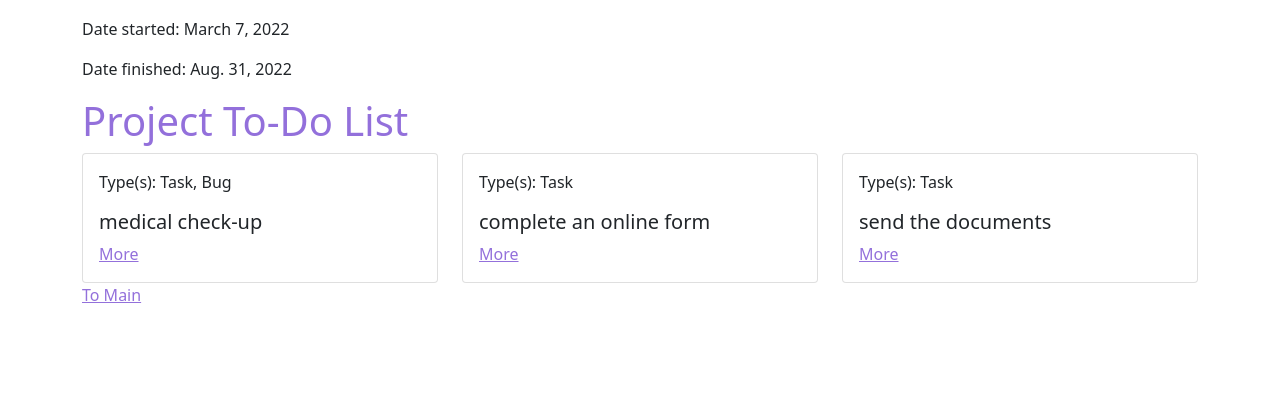
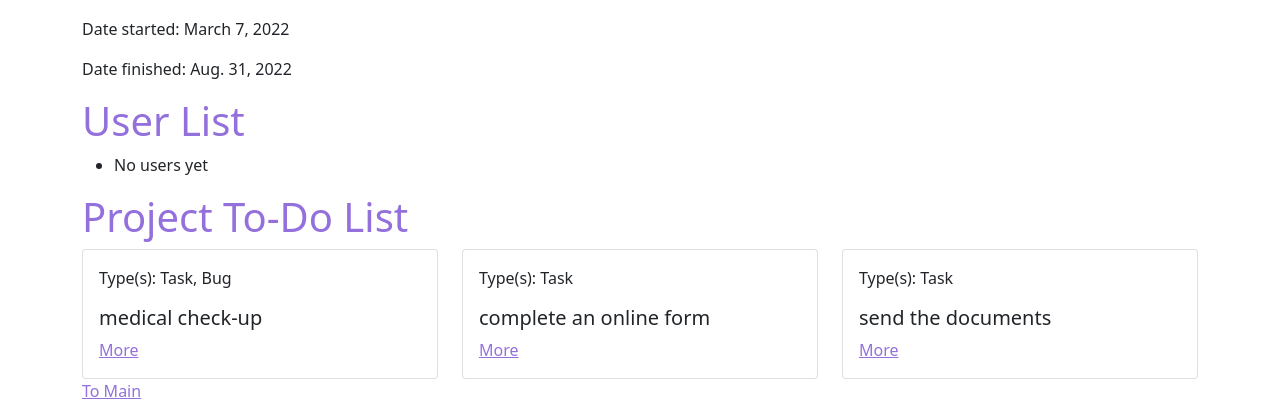
Before and after one commit to begimaibb/homework-45, a Django app: page /project/1/ in a window 1280 px wide. Shown: the part 119-536 px from the top of the page. Run offline with Django 4.2, Linux system fonts and the light colour scheme; data comes from the database, SQL or seed files in the repository; parts of the project's set-up code (start-up, migrations or seed data) failed here and were passed over.

Commit message:
created a separate view for for users

```diff
--- a/requirements.txt
+++ b/requirements.txt
@@ -1,3 +1,4 @@
 asgiref==3.5.2
 Django==4.0.5
+Pillow==9.2.0
 sqlparse==0.4.2
--- a/source/source/urls.py
+++ b/source/source/urls.py
@@ -15,9 +15,13 @@ Including another URLconf
 """
 from django.contrib import admin
 from django.urls import path, include
+from django.conf.urls.static import static
+from django.conf import settings
+
 
 urlpatterns = [
     path('admin/', admin.site.urls),
     path('', include("webapp.urls")),
     path('accounts/', include("accounts.urls"))
 ]
+urlpatterns += static(settings.MEDIA_URL, document_root=settings.MEDIA_ROOT)
--- a/source/webapp/models.py
+++ b/source/webapp/models.py
@@ -51,7 +51,7 @@ class Project(models.Model):
         return reverse("webapp:project_view", kwargs={"pk": self.pk})
 
     def upper(self):
-        return self.title.upper()
+        return self.name.upper()
 
     class Meta:
         db_table = "projects"
--- a/source/webapp/templates/projects/project_view.html
+++ b/source/webapp/templates/projects/project_view.html
@@ -1,16 +1,29 @@
 {% extends "tasks/../base.html" %}
 {% block nav %}
+    {% if request.user.is_authenticated %}
+        {% if perms.webapp.add_project %}
             <li class="nav-item">
                 <a class="nav-link" href="{% url "webapp:create_project" %}">Create project</a>
             </li>
+        {% endif %}
+        {% if perms.webapp.change_project %}
             <li class="nav-item">
                 <a class="nav-link" href="{% url "webapp:update_project" project.pk %}">Edit</a>
             </li>
+        {% endif %}
+        {% if perms.webapp.delete_project %}
             <li class="nav-item">
                 <button type="button" class="btn btn-primary" data-bs-toggle="modal" data-bs-target="#projectDeleteModal">
                     Delete
                 </button>
             </li>
+        {% endif %}
+        {% if perms.webapp.add_user %}
+        <li class="nav-item">
+            <a class="nav-link" href="{% url "webapp:add_user" project.pk %}">Add user</a>
+        </li>
+    {% endif %}
+    {% endif %}
 {% endblock %}
 
 {% block content %}
@@ -27,6 +40,19 @@
     <p>
         Date finished: {{ project.date_finished }}
     </p>
+        <h1>User List</h1>
+    <ul>
+    {% for user in users %}
+        <div class="col-12 col-md-6 col-lg-4">
+                    <div class="card mb-3">
+                        <div class="card-body">
+                            <li>{{ project.user }}</li>
+                        </div>
+                    </div>
+    {% empty %}
+        <li>No users yet</li>
+    {% endfor %}
+    </ul>
     <h1>Project To-Do List</h1>
     <div class="row">
         {% for user in users %}
--- a/source/webapp/urls.py
+++ b/source/webapp/urls.py
@@ -2,7 +2,7 @@ from django.urls import path
 
 from webapp.views.tasks import IndexView, CreateTaskView, TaskView, UpdateTaskView, DeleteTaskView
 from webapp.views.projects import ProjectIndexView, ProjectView, CreateProjectView, UpdateProjectView, DeleteProjectView
-
+from webapp.views.users import AddUser
 app_name = "webapp"
 
 urlpatterns = [
@@ -16,4 +16,5 @@ urlpatterns = [
     path('projects/add/', CreateProjectView.as_view(), name="create_project"),
     path('project/<int:pk>/update', UpdateProjectView.as_view(), name="update_project"),
     path('project/<int:pk>/delete', DeleteProjectView.as_view(), name="delete_project"),
+    path('projects/<int:pk>/add/user/', AddUser.as_view(), name="add_user"),
 ]
--- a/source/webapp/views/base_view.py
+++ b/source/webapp/views/base_view.py
@@ -36,6 +36,7 @@ class DeleteView(View):
 
     def get_redirect_url(self):
         return self.redirect_url
+
 
 class UpdateView(View):
    form_class = None
--- a/source/webapp/views/projects.py
+++ b/source/webapp/views/projects.py
@@ -1,7 +1,7 @@
 from django.contrib.auth.mixins import LoginRequiredMixin, PermissionRequiredMixin
 from django.db.models import Q
 from django.shortcuts import render, redirect, get_object_or_404
-from django.urls import reverse_lazy
+from django.urls import reverse_lazy, reverse
 
 # Create your views here.
 from django.utils.http import urlencode
@@ -9,6 +9,8 @@ from django.utils.http import urlencode
 from webapp.forms import TaskForm, SearchForm, ProjectForm, UserProjectForm, ProjectDeleteForm
 from webapp.models import Task, Project
 from django.views.generic import ListView, DetailView, CreateView, UpdateView, DeleteView
+
+from accounts.forms import MyUserCreationForm
 
 
 class ProjectIndexView(ListView):
@@ -61,16 +63,21 @@ class CreateProjectView(PermissionRequiredMixin, CreateView):
     form_class = ProjectForm
     template_name = "projects/create.html"
 
+    def form_valid(self, form):
+        project = form.save(commit=False)
+        project.save()
+        user = Project.user.all()
+        form.save_m2m()
+        form.instance.user = user
+        return super().form_valid(form)
+
+    def get_success_url(self):
+        return reverse("webapp:project_index")
+
     def has_permission(self):
         return self.request.user.has_perm("webapp.add_project")
                # or \
                # self.request.user == self.get_object().user
-
-    # def form_valid(self, form):
-    #     project = form.save(commit=False)
-    #     project.save()
-    #     form.save_m2m()
-    #     return redirect("project_view", pk=project.pk)
 
 
 class UpdateProjectView(PermissionRequiredMixin, UpdateView):
```
Also changed, not shown: source/webapp/templates/users/add_users.html (added, +11 -0 lines), source/webapp/views/users.py (added, +36 -0 lines), source/webapp/migrations/0003_alter_project_user.py (added). Lines whose indentation alone changed are shown as unchanged.
